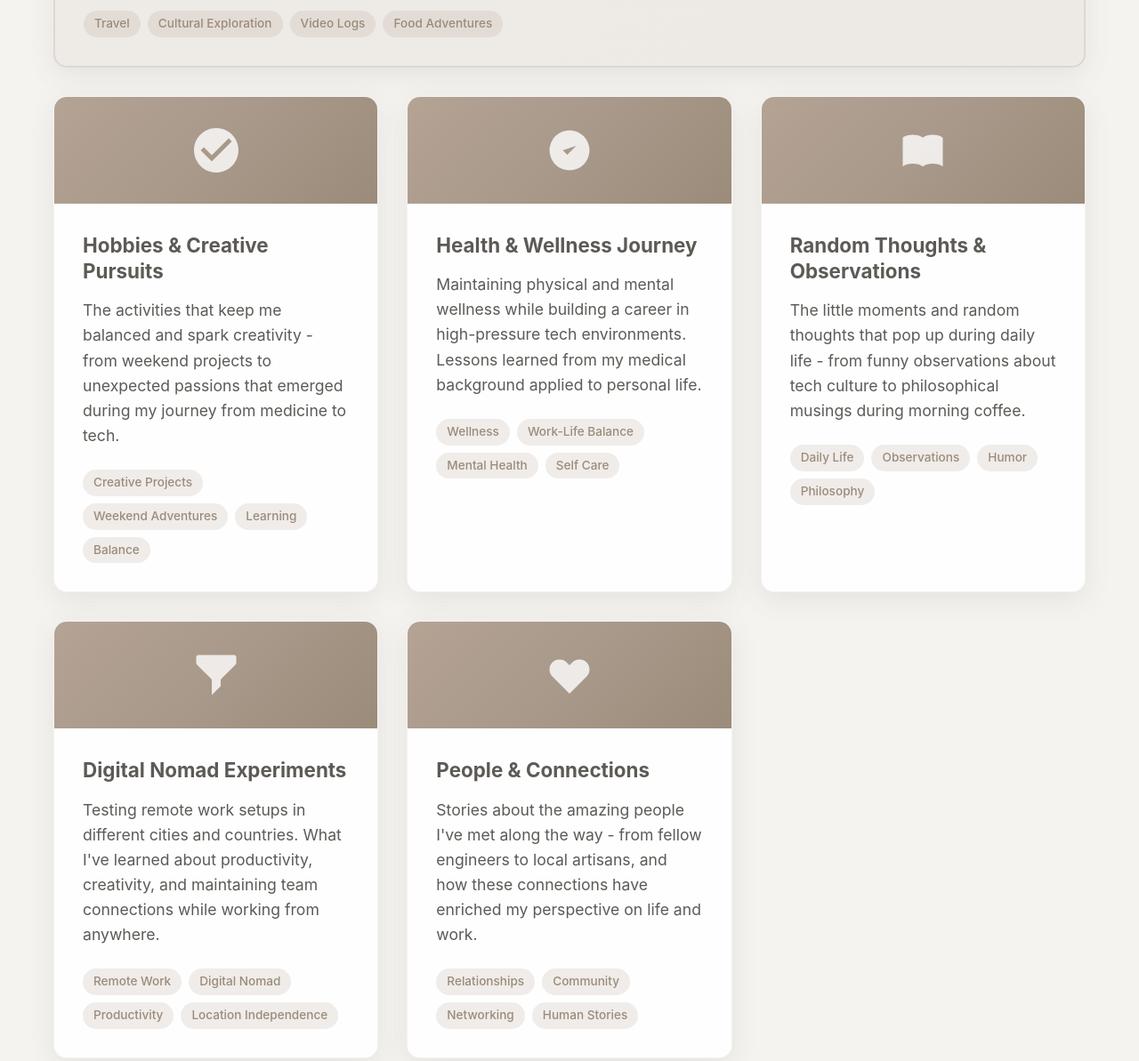
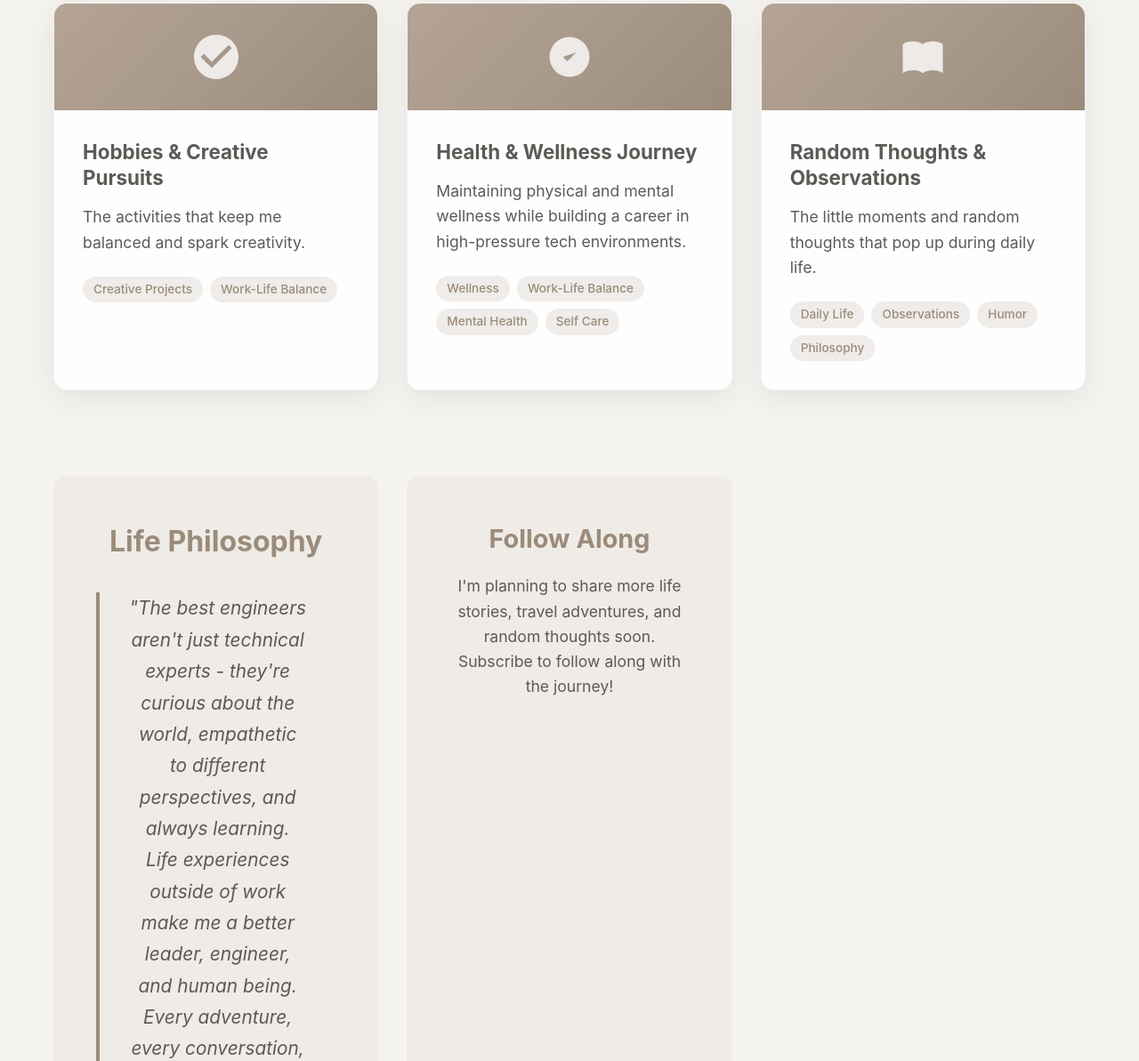
Before and after one commit to funichen/funichen.github.io, a plain HTML site: page life.html in a window 1280 px wide. Shown: the part 1343-2536 px from the top of the page at 89% size. Drawn offline with Linux system fonts and the light colour scheme.

Commit message:
updated detail pages

```diff
--- a/life.html
+++ b/life.html
@@ -40,7 +40,7 @@
       <div class="container">
         <div class="life-intro">
           <h2>Life Beyond the Screen</h2>
-          <p>While I spend my days architecting data platforms and leading engineering teams, I believe that the richest experiences come from stepping away from the screen. Here I share the adventures, hobbies, random thoughts, and everyday moments that keep me curious, creative, and grounded.</p>
+          <p>While I spend my days at technology, I believe that the richest experiences come from stepping away from the screen. Here I share the adventures, hobbies, random thoughts, and everyday moments that keep me curious, creative, and grounded.</p>
         </div>
 
         <div class="life-grid">
@@ -52,12 +52,11 @@
             </div>
             <div class="life-content">
               <h3>Travel Adventures & Cultural Discoveries</h3>
-              <p><strong>Coming Soon</strong> - Documenting my journeys around the world, from bustling tech hubs to quiet mountain villages:</p>
+              <p><strong>Coming Soon</strong> - Documenting my journeys around the world:</p>
               <ul class="life-features">
                 <li>🎥 <strong>Video Travel Logs</strong>: Capturing unique perspectives and unexpected discoveries</li>
                 <li>🏛️ <strong>Cultural Immersion</strong>: Learning from different approaches to life and problem-solving</li>
                 <li>🍜 <strong>Food Adventures</strong>: Exploring local cuisines and the stories behind them</li>
-                <li>💡 <strong>Inspiration Moments</strong>: How travel experiences influence my approach to technology and leadership</li>
               </ul>
               <div class="life-tags">
                 <span>Travel</span>
@@ -76,12 +75,10 @@
             </div>
             <div class="life-content">
               <h3>Hobbies & Creative Pursuits</h3>
-              <p>The activities that keep me balanced and spark creativity - from weekend projects to unexpected passions that emerged during my journey from medicine to tech.</p>
+              <p>The activities that keep me balanced and spark creativity.</p>
               <div class="life-tags">
                 <span>Creative Projects</span>
-                <span>Weekend Adventures</span>
-                <span>Learning</span>
-                <span>Balance</span>
+                <span>Work-Life Balance</span>
               </div>
             </div>
           </div>
@@ -94,7 +91,7 @@
             </div>
             <div class="life-content">
               <h3>Health & Wellness Journey</h3>
-              <p>Maintaining physical and mental wellness while building a career in high-pressure tech environments. Lessons learned from my medical background applied to personal life.</p>
+              <p>Maintaining physical and mental wellness while building a career in high-pressure tech environments.</p>
               <div class="life-tags">
                 <span>Wellness</span>
                 <span>Work-Life Balance</span>
@@ -112,7 +109,7 @@
             </div>
             <div class="life-content">
               <h3>Random Thoughts & Observations</h3>
-              <p>The little moments and random thoughts that pop up during daily life - from funny observations about tech culture to philosophical musings during morning coffee.</p>
+              <p>The little moments and random thoughts that pop up during daily life.</p>
               <div class="life-tags">
                 <span>Daily Life</span>
                 <span>Observations</span>
@@ -122,42 +119,6 @@
             </div>
           </div>
 
-          <div class="life-card">
-            <div class="life-image-placeholder">
-              <svg width="60" height="60" viewBox="0 0 24 24" fill="none" xmlns="http://www.w3.org/2000/svg">
-                <path d="M3 4a1 1 0 011-1h16a1 1 0 011 1v2.586a1 1 0 01-.293.707l-6.414 6.414a1 1 0 00-.293.707V17l-4 4v-6.586a1 1 0 00-.293-.707L3.293 7.293A1 1 0 013 6.586V4z" fill="currentColor"/>
-              </svg>
-            </div>
-            <div class="life-content">
-              <h3>Digital Nomad Experiments</h3>
-              <p>Testing remote work setups in different cities and countries. What I've learned about productivity, creativity, and maintaining team connections while working from anywhere.</p>
-              <div class="life-tags">
-                <span>Remote Work</span>
-                <span>Digital Nomad</span>
-                <span>Productivity</span>
-                <span>Location Independence</span>
-              </div>
-            </div>
-          </div>
-
-          <div class="life-card">
-            <div class="life-image-placeholder">
-              <svg width="60" height="60" viewBox="0 0 24 24" fill="none" xmlns="http://www.w3.org/2000/svg">
-                <path d="M4.318 6.318a4.5 4.5 0 000 6.364L12 20.364l7.682-7.682a4.5 4.5 0 00-6.364-6.364L12 7.636l-1.318-1.318a4.5 4.5 0 00-6.364 0z" fill="currentColor"/>
-              </svg>
-            </div>
-            <div class="life-content">
-              <h3>People & Connections</h3>
-              <p>Stories about the amazing people I've met along the way - from fellow engineers to local artisans, and how these connections have enriched my perspective on life and work.</p>
-              <div class="life-tags">
-                <span>Relationships</span>
-                <span>Community</span>
-                <span>Networking</span>
-                <span>Human Stories</span>
-              </div>
-            </div>
-          </div>
-        </div>
 
         <div class="life-philosophy">
           <h2>Life Philosophy</h2>
@@ -169,7 +130,7 @@
 
         <div class="life-cta">
           <h3>Follow Along</h3>
-          <p>I'm planning to share more life stories, travel adventures, and random thoughts soon. Connect with me on <a href="https://www.linkedin.com/in/funichen/" target="_blank">LinkedIn</a> to follow along with the journey!</p>
+          <p>I'm planning to share more life stories, travel adventures, and random thoughts soon. Subscribe to follow along with the journey!</p>
         </div>
       </div>
     </section>
```
Also changed, not shown: insights.html (+13 -52 lines).
